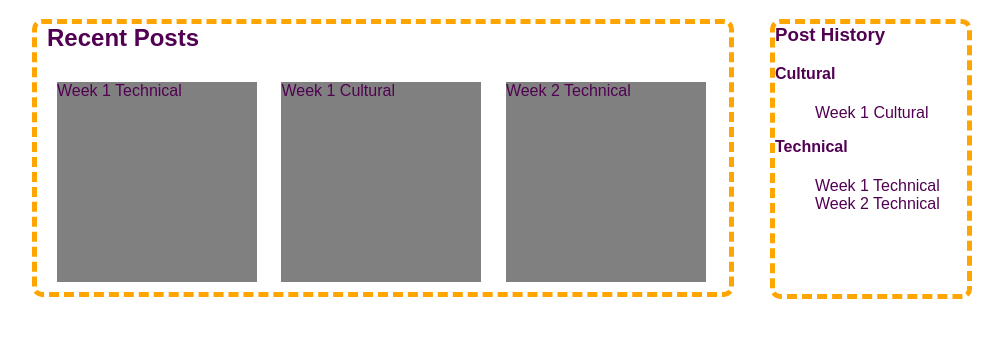
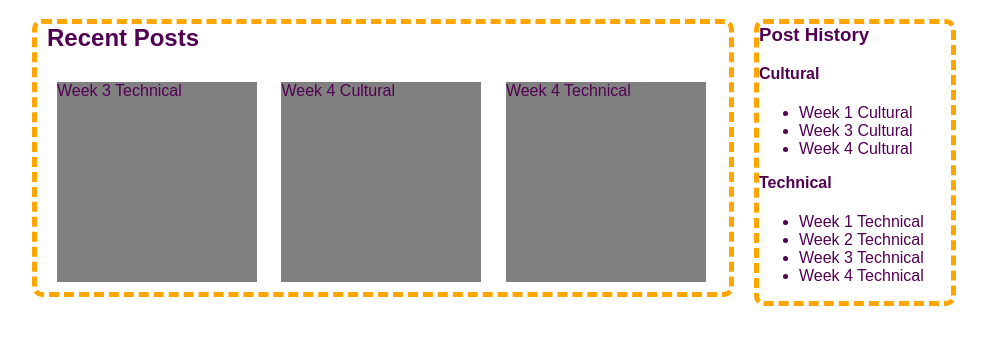
Before and after one commit to JayMiller21/Original-DBC-Blog, a plain HTML site: page blog-posts/index.html in a window 1280 px wide. Shown: the part 61-406 px from the top of the page, without its empty margins (138-1141 px from the left). Drawn offline with Linux system fonts and the light colour scheme.

Commit message:
added titles to week 1 through 4 posts, added links to homepage, changed sidebar tag to <aside>, changed bullet style in sidebar.

```diff
--- a/blog-posts/index.html
+++ b/blog-posts/index.html
@@ -12,23 +12,27 @@
 		<section id="main">
 			<h2>Recent Posts</h2>
 			<nav>
-				<article class="display_post"><a href="week1_technical.html">Week 1 Technical</a></article>
-					<article class="display_post"><a href="week1_cultural.html">Week 1 Cultural</a></article>
-					<article class="display_post"><a href="week2_technical.html">Week 2 Technical</a></article>
+				<article class="display_post"><a href="week3_technical.html">Week 3 Technical</a></article>
+					<article class="display_post"><a href="week4_cultural.html">Week 4 Cultural</a></article>
+					<article class="display_post"><a href="week4_technical.html">Week 4 Technical</a></article>
 			</nav>
 		</section>
-		<sidebar>
+		<aside>
 			<h3>Post History</h3>
 			<h4>Cultural</h4>
 			<ul>
 				<li><a href="week1_cultural.html">Week 1 Cultural</a></li>
+				<li><a href="week3_cultural.html">Week 3 Cultural</a></li>
+				<li><a href="week4_cultural.html">Week 4 Cultural</a></li>
 			</ul>
 			<h4>Technical</h4>
 			<ul>
 				<li><a href="week1_technical.html">Week 1 Technical</a></li>
 				<li><a href="week2_technical.html">Week 2 Technical</a></li>
+				<li><a href="week3_technical.html">Week 3 Technical</a></li>
+				<li><a href="week4_technical.html">Week 4 Technical</a></li>
 			</ul>
-		</sidebar>
+		</aside>
 	</div>
 	<footer>
 		<p>Say hi at <a href="mailto:jennifer.a.miller2@gmail.com">jennifer.a.miller2@gmail.com</a>!</p>
--- a/blog-posts/stylesheets/blogstyle.css
+++ b/blog-posts/stylesheets/blogstyle.css
@@ -11,8 +11,8 @@ body {
 
 
 
-sidebar {
-	float: right;
+aside {
+	float: left;
 	border: 5px dashed orange;
 	border-radius: 10px;
 	width: 20%;
@@ -24,10 +24,10 @@ sidebar {
 	min-height: 270px;
 }
 
-sidebar li {
-	list-style: none;
+aside li {
+	/*list-style: none;
 	clear:none;
-	display: inline-block;
+	display: inline-block; */
 }
 
 .display_post {
@@ -122,7 +122,7 @@ h1 {
 		width: 100%;
 		clear: right;
 	}
-	#sidebar {
+	#aside {
 		width: 100%;
 		float: left;
 	}
```
Also changed, not shown: blog-posts/week1_cultural.html (+3 -3 lines), blog-posts/week1_technical.html (+3 -3 lines), blog-posts/week2_technical.html (+2 -2 lines), blog-posts/week3_cultural.html (+2 -2 lines), blog-posts/week3_technical.html (+2 -2 lines), blog-posts/week4_technical.html (+1 -1 lines).
